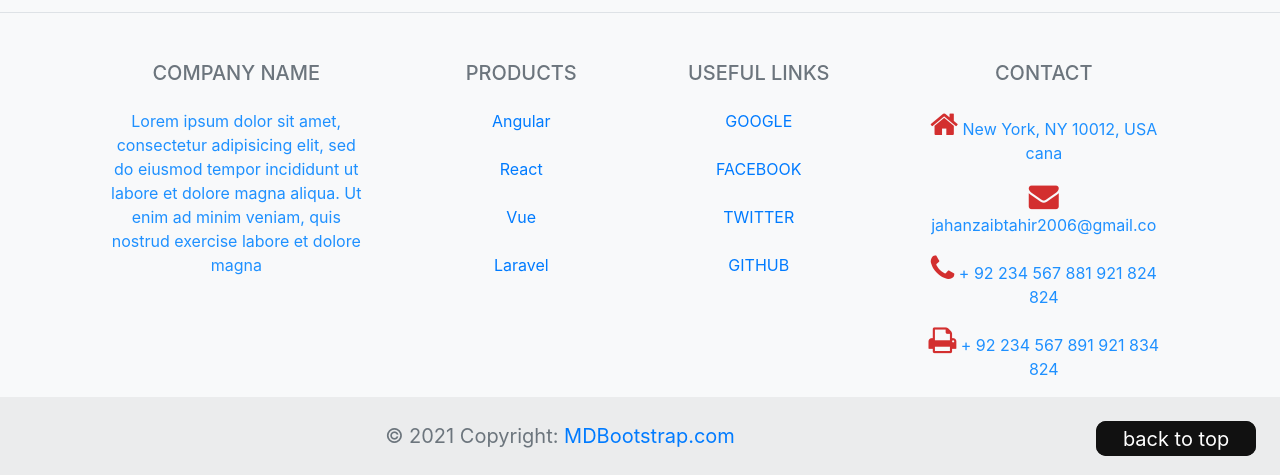
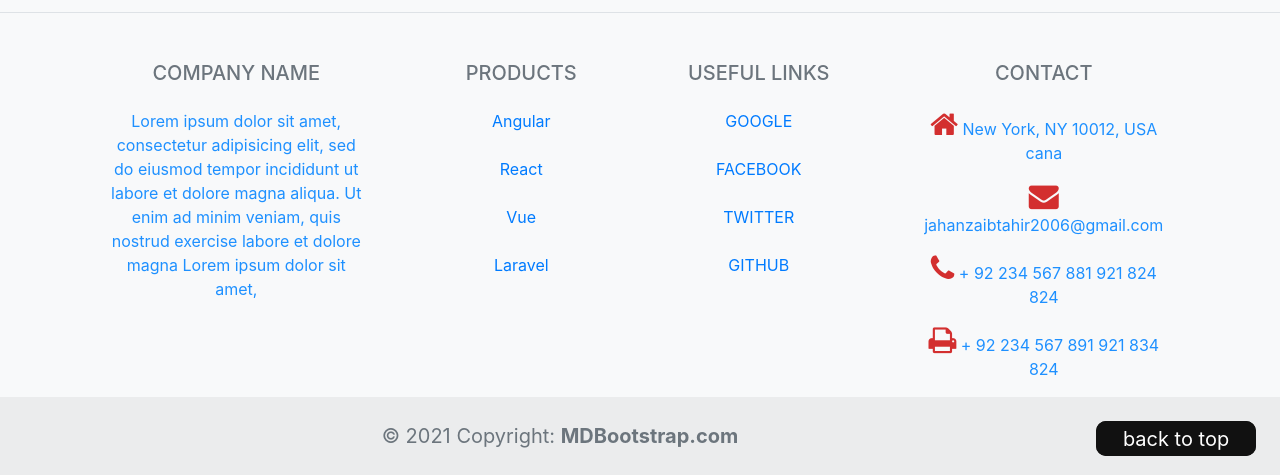
Before and after one commit to jahanzaibtahir2006/kallar-syedan.com, a plain HTML site: page new born babies.html in a window 1280 px wide. Shown: the part 674-1149 px from the top of the page. Drawn offline with nearby package versions, Linux system fonts and the light colour scheme; some icons are missing.

Commit message:
some changes in footer

```diff
--- a/new born babies.html
+++ b/new born babies.html
@@ -175,9 +175,7 @@
     <!-- Footer -->
     <!-- Footer -->
     <!-- Footer -->
-    <!-- Footer -->
-
-      <footer class="text-center text-lg-start bg-light text-muted">
+    <footer class="text-center text-lg-start bg-light text-muted">
         <!-- Section: Social media -->
         <section
                 class="d-flex justify-content-center justify-content-lg-between p-4 border-bottom">
@@ -226,7 +224,7 @@
                         <p>
                             Lorem ipsum dolor sit amet, consectetur adipisicing elit, sed do eiusmod
                             tempor incididunt ut labore et dolore magna aliqua. Ut enim ad minim veniam,
-                            quis nostrud exercise  labore et dolore magna
+                            quis nostrud exercise  labore et dolore magna Lorem ipsum dolor sit amet,
                         </p>
                     </div>
                     <!-- Grid column -->
@@ -282,7 +280,7 @@
                         <p><i class="fa fa-home me-3"></i> New York, NY 10012, USA cana</p>
                         <p>
                             <i class="fa fa-envelope me-3"></i>
-                            jahanzaibtahir2006@gmail.co
+                            jahanzaibtahir2006@gmail.com
                         </p>
                         <p><i class="fa fa-phone me-3"></i> + 92 234 567 881 921 824 824</p>
                         <p><i class="fa fa-print me-3"></i> + 92 234 567 891 921 834 824</p>
@@ -296,8 +294,8 @@
 
         <!-- Copyright -->
         <div class="text-center brown p-4" style="background-color: rgba(0, 0, 0, 0.05);">
-            © 2021 Copyright:
-            <a class="text-reset blue fw-bold" href="new born babies.html">MDBootstrap.com
+            © 2021 Copyright: <b class="class="text-reset blue fw-bold"">MDBootstrap.com</b>
+            <a href="index.html">
                <button class="glow-on-hover" type="button">back to top</button></a>
         </div>
 
--- a/style.css
+++ b/style.css
@@ -141,7 +141,8 @@ h3{
 
 .blue{
 
-    font-size: 20px;
+    font-size: 25px;
+    color: blue;
 }
 
 /*footer headings*/
```
Also changed, not shown: contact_us.html (+4 -6 lines), index.html (+2 -2 lines), kids.html (+4 -6 lines), men's clothes.html (+5 -5 lines), womens clothes.html (+5 -5 lines), 1 other file.
